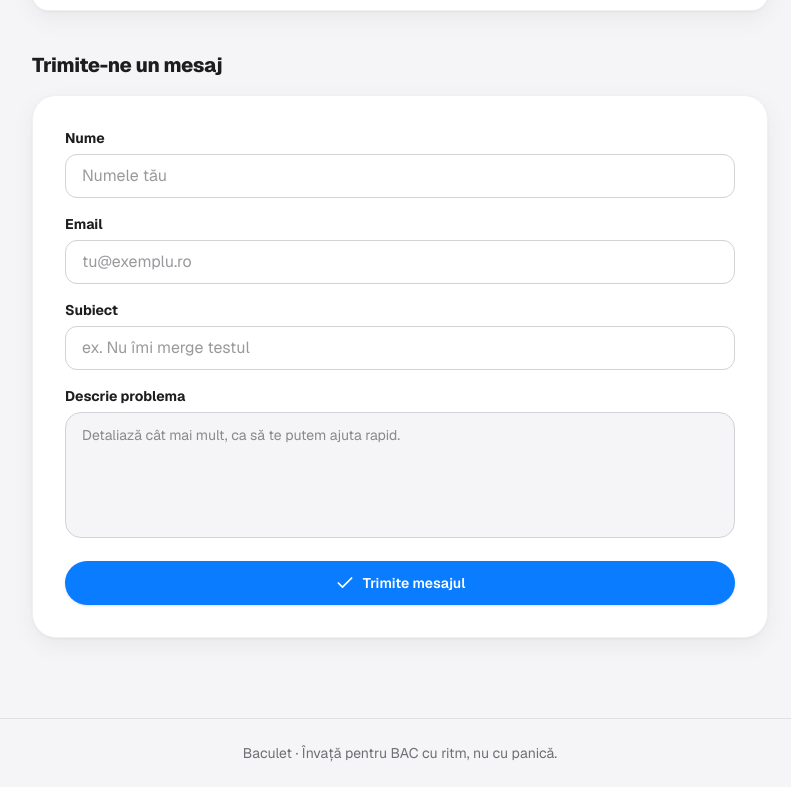
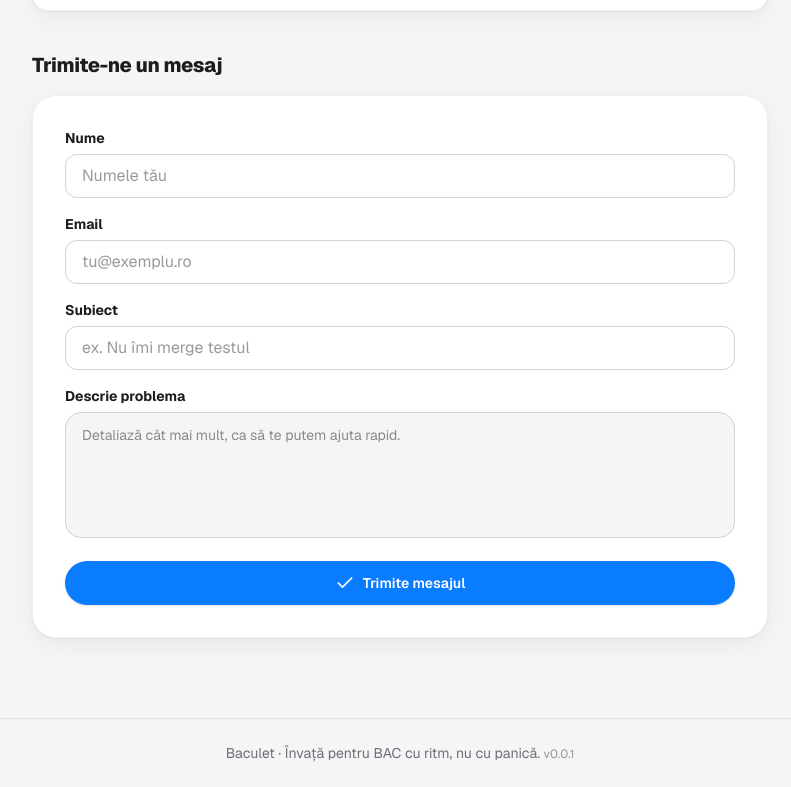
Before and after one commit to ionascuflorian/baculet, a Next.js app: page /help in a window 1280 px wide. Shown: the part 771-1558 px from the top of the page, without its empty margins (240-1031 px from the left). Built offline with nearby package versions, Linux system fonts and the light colour scheme; no server answers; the database is empty.

Commit message:
Adaug versiunea site-ului (v0.0.1) in footere

```diff
--- a/src/app/help/page.tsx
+++ b/src/app/help/page.tsx
@@ -5,6 +5,7 @@ import { ThemeToggle } from "@/components/theme-toggle";
 import { HelpForm } from "@/components/help/help-form";
 import { Faq } from "@/components/help/faq";
 import { auth } from "@/lib/auth";
+import { APP_VERSION } from "@/lib/version";
 
 const faqItems = [
   {
@@ -90,7 +91,8 @@ export default async function HelpPage() {
 
       <footer className="border-t border-feather/60 py-6">
         <div className="mx-auto max-w-6xl px-4 text-center text-sm text-subtle">
-          Baculet · Învață pentru BAC cu ritm, nu cu panică.
+          Baculet · Învață pentru BAC cu ritm, nu cu panică.{" "}
+          <span className="text-xs opacity-70">{APP_VERSION}</span>
         </div>
       </footer>
     </div>
--- a/src/app/page.tsx
+++ b/src/app/page.tsx
@@ -16,6 +16,7 @@ import { Logo } from "@/components/logo";
 import { Button } from "@/components/ui/button";
 import { ThemeToggle } from "@/components/theme-toggle";
 import { auth } from "@/lib/auth";
+import { APP_VERSION } from "@/lib/version";
 
 const features = [
   {
@@ -254,7 +255,8 @@ export default async function Home() {
             </nav>
           </div>
           <p className="mt-6 border-t border-feather/60 pt-6 text-center text-sm text-subtle">
-            Baculet · Învață pentru BAC cu ritm, nu cu panică.
+            Baculet · Învață pentru BAC cu ritm, nu cu panică.{" "}
+            <span className="text-xs opacity-70">{APP_VERSION}</span>
           </p>
         </div>
       </footer>
--- a/src/components/app-shell.tsx
+++ b/src/components/app-shell.tsx
@@ -11,6 +11,7 @@ import { ThemeToggle } from "@/components/theme-toggle";
 import { BottomNav } from "@/components/bottom-nav";
 import { StreakTimer } from "@/components/streak-timer";
 import { Siera } from "@/components/siera/siera";
+import { APP_VERSION } from "@/lib/version";
 
 const navItems = [
   { href: "/dashboard", label: "Dashboard" },
@@ -142,7 +143,8 @@ export function AppShell({
 
       <footer className="hidden border-t border-feather py-6 md:block">
         <div className="mx-auto max-w-6xl px-4 text-center text-sm text-subtle">
-          Baculet · Învață pentru BAC cu ritm, nu cu panică.
+          Baculet · Învață pentru BAC cu ritm, nu cu panică.{" "}
+          <span className="text-xs opacity-70">{APP_VERSION}</span>
         </div>
       </footer>
 
--- /dev/null
+++ b/src/lib/version.ts
@@ -0,0 +1 @@
+export const APP_VERSION = "v0.0.1";
```
